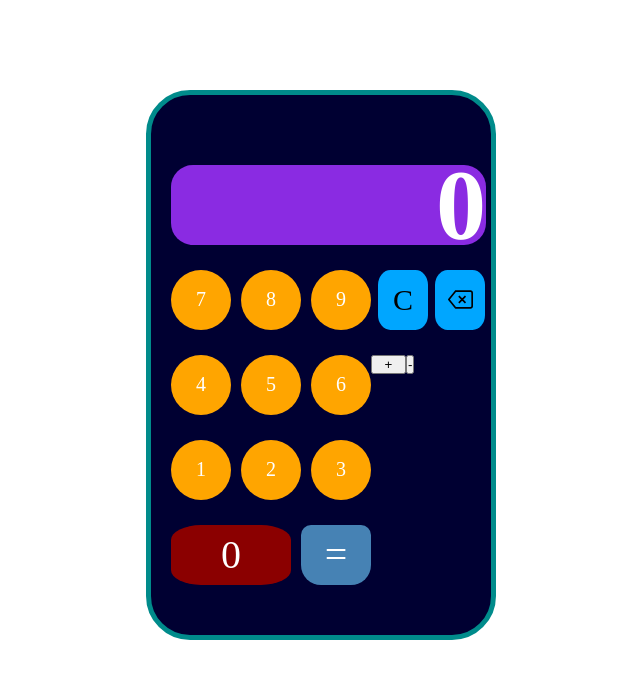
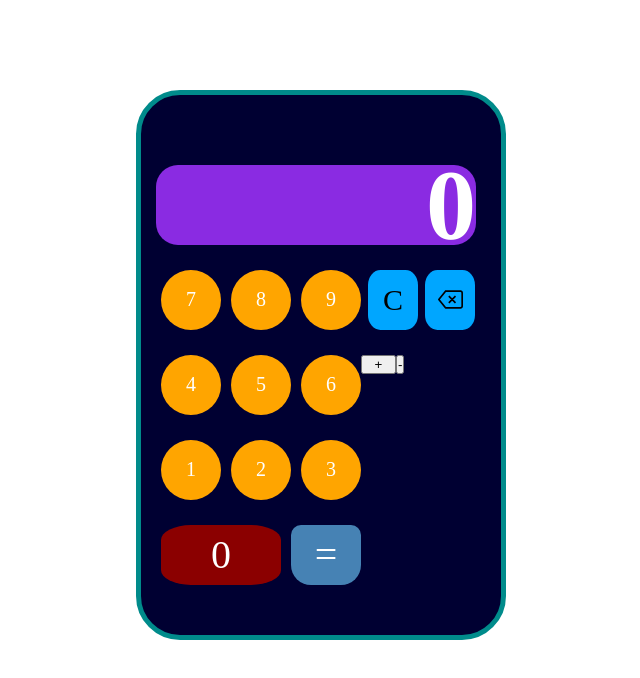
Before and after one commit to Akbar4964/Calculator-Form, a plain HTML site: page index.html in a window 1280 px wide. Shown: the whole page, without its empty margins (319-959 px from the left). Drawn offline with Linux system fonts and the light colour scheme.

Commit message:
added codes

```diff
--- a/styles/style.css
+++ b/styles/style.css
@@ -18,7 +18,7 @@
 }
 
 .calculator-body {
-  width: 350px;
+  width: 370px;
   height: 550px;
   border: 5px solid darkcyan;
   border-radius: 44px;
@@ -26,10 +26,10 @@
 }
 
 .screen {
-  width: 315px;
+  width: 320px;
   height: 80px;
   margin-top: 70px;
-  margin-left: 20px;
+  margin-left: 15px;
   display: flex;
   align-items: center;
   justify-content: end;
```
